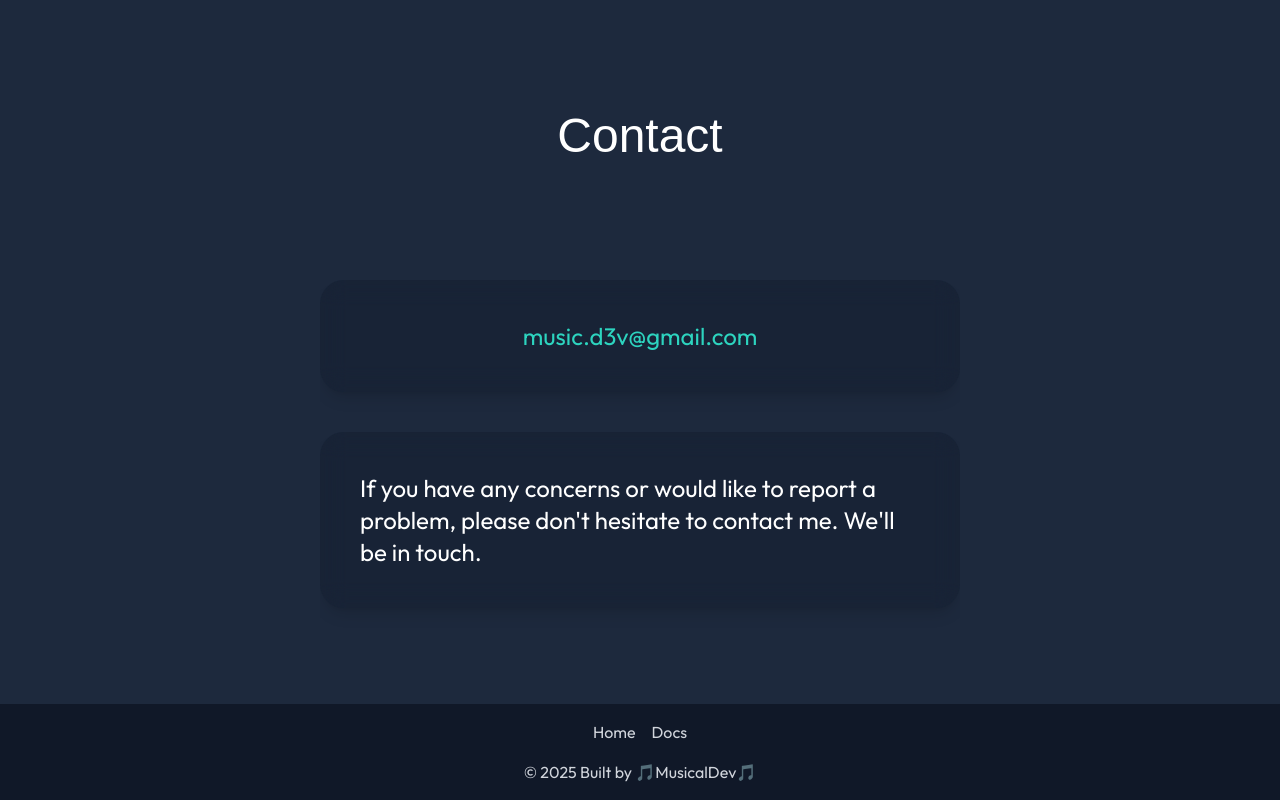
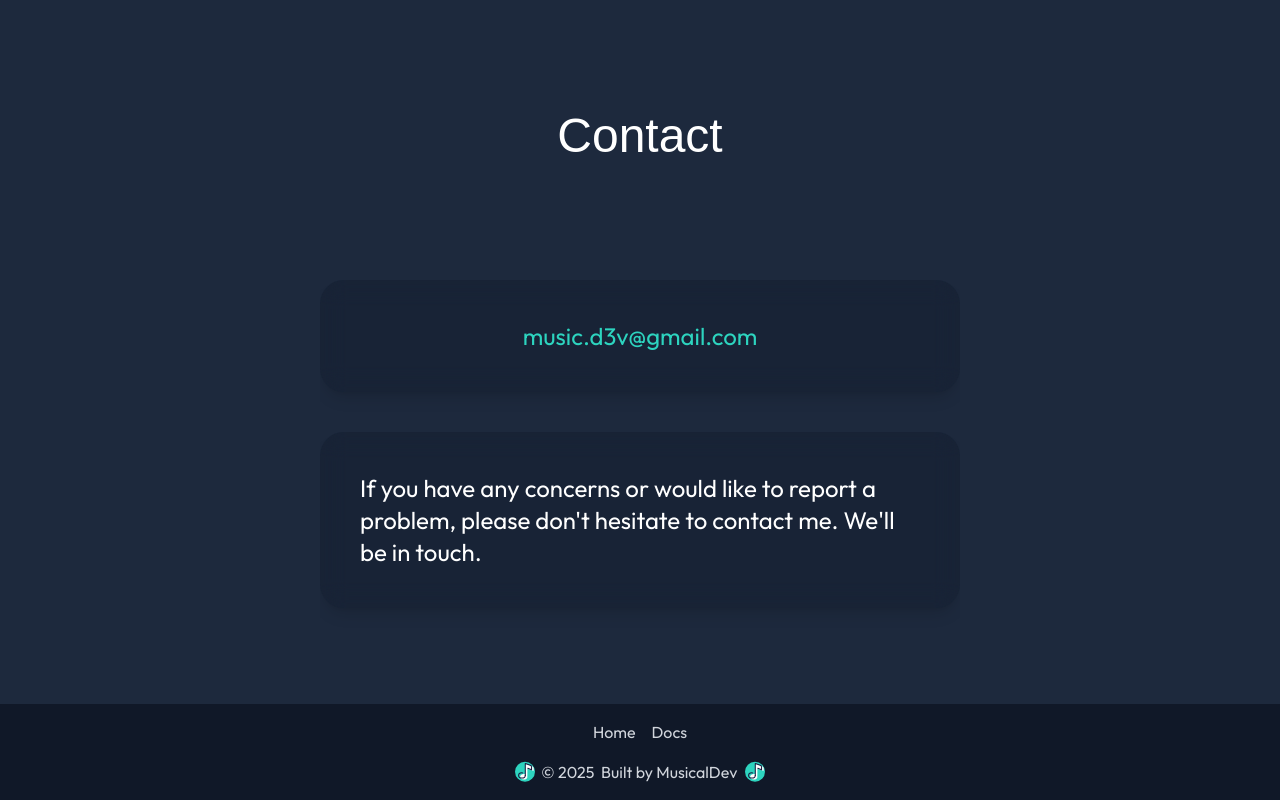
Before and after one commit to MusicalDev/Sheet-Music-Downloader, a Next.js app: page / in a window 1280 px wide. Shown: the part 2565-3365 px from the top of the page. Built offline with nearby package versions, Linux system fonts and the light colour scheme; a web font is replaced by a local one.

Commit message:
final version change footer

```diff
--- a/app/components/Footer.jsx
+++ b/app/components/Footer.jsx
@@ -19,9 +19,70 @@ const Footer = () => {
                     </div>
                 </div>
 
-                <div className=" flex  items-center">
-                    <p>&copy; {new Date().getFullYear()} Built by 🎵MusicalDev🎵</p>
-                </div>
+                <div className="flex  items-center space-x-2">
+  <p className="flex items-center">
+  <svg
+    width="20"
+    height="23"
+    viewBox="0 0 120 123"
+    fill="none"
+    xmlns="http://www.w3.org/2000/svg"
+  >
+    <circle cx="60" cy="63" r="60" fill="#2DD4BF" />
+    <path
+      d="M104.052 31.075L68.5042 16.7146C67.7979 16.2438 67.0917 15.7729 66.15 15.7729C64.2667 15.7729 62.6188 17.4209 62.6188 19.3042L62.1479 79.1C58.3813 76.275 58.6167 76.275 52.9667 76.275C40.9604 76.275 31.0729 83.8084 31.0729 92.9896C31.0729 102.171 40.725 109.704 52.9667 109.704C63.7958 109.704 72.7417 103.819 74.3896 95.8146C74.625 95.3438 74.625 44.2584 74.625 44.2584L108.996 57.2063C110.644 57.6771 112.292 56.7355 112.292 55.0875V43.3167C112.292 37.9021 108.996 32.9584 104.052 31.075Z"
+      fill="white"
+    />
+    <path
+      d="M61.6771 84.7501C61.6771 93.2251 52.7312 100.052 41.6667 100.052C30.6021 100.052 21.6562 93.2251 21.6562 84.7501C21.6562 76.2751 30.6021 69.448 41.6667 69.448C43.0792 69.448 44.7271 69.6834 46.1396 69.9188"
+      stroke="#18193F"
+      strokeWidth="6.25"
+      strokeMiterlimit="10"
+      strokeLinecap="round"
+    />
+    <path
+      d="M61.6771 84.7501V12.948L91.8104 24.248C96.5187 25.8959 99.3438 30.3688 99.3438 35.3126V50.6147L76.9792 42.1397"
+      stroke="#18193F"
+      strokeWidth="6.25"
+      strokeMiterlimit="10"
+      strokeLinecap="round"
+      strokeLinejoin="round"
+    />
+  </svg>
+  &nbsp;
+    &copy; {new Date().getFullYear()}&nbsp;
+    Built by MusicalDev
+  </p>
+  <svg
+    width="20"
+    height="23"
+    viewBox="0 0 120 123"
+    fill="none"
+    xmlns="http://www.w3.org/2000/svg"
+  >
+    <circle cx="60" cy="63" r="60" fill="#2DD4BF" />
+    <path
+      d="M104.052 31.075L68.5042 16.7146C67.7979 16.2438 67.0917 15.7729 66.15 15.7729C64.2667 15.7729 62.6188 17.4209 62.6188 19.3042L62.1479 79.1C58.3813 76.275 58.6167 76.275 52.9667 76.275C40.9604 76.275 31.0729 83.8084 31.0729 92.9896C31.0729 102.171 40.725 109.704 52.9667 109.704C63.7958 109.704 72.7417 103.819 74.3896 95.8146C74.625 95.3438 74.625 44.2584 74.625 44.2584L108.996 57.2063C110.644 57.6771 112.292 56.7355 112.292 55.0875V43.3167C112.292 37.9021 108.996 32.9584 104.052 31.075Z"
+      fill="white"
+    />
+    <path
+      d="M61.6771 84.7501C61.6771 93.2251 52.7312 100.052 41.6667 100.052C30.6021 100.052 21.6562 93.2251 21.6562 84.7501C21.6562 76.2751 30.6021 69.448 41.6667 69.448C43.0792 69.448 44.7271 69.6834 46.1396 69.9188"
+      stroke="#18193F"
+      strokeWidth="6.25"
+      strokeMiterlimit="10"
+      strokeLinecap="round"
+    />
+    <path
+      d="M61.6771 84.7501V12.948L91.8104 24.248C96.5187 25.8959 99.3438 30.3688 99.3438 35.3126V50.6147L76.9792 42.1397"
+      stroke="#18193F"
+      strokeWidth="6.25"
+      strokeMiterlimit="10"
+      strokeLinecap="round"
+      strokeLinejoin="round"
+    />
+  </svg>
+</div>
+
             </div>
         </footer>
     );
```
